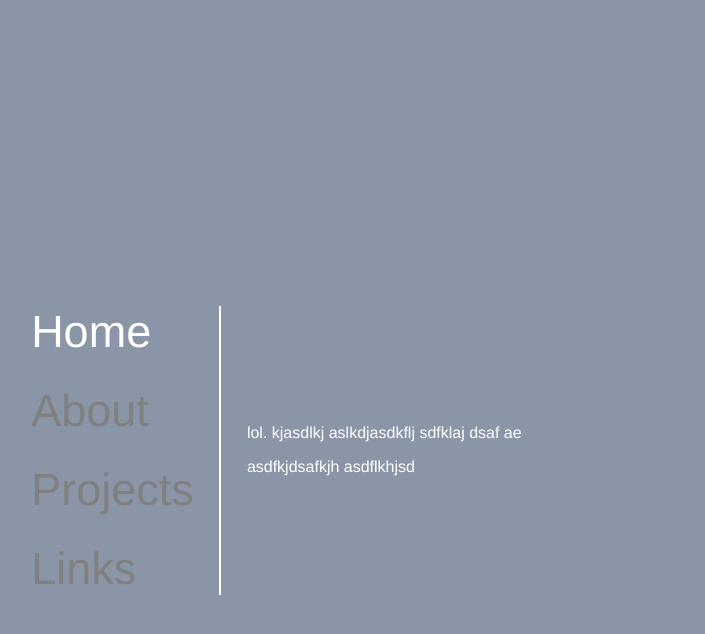
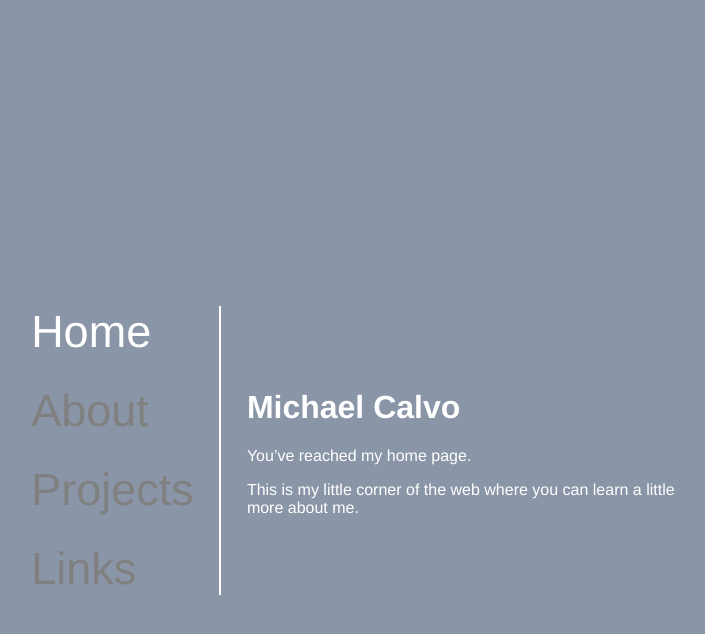
Before and after one commit to Mac-lp3/personal-site, a Jekyll site: the page built from index.md, in a window 1280 px wide. Shown: the top 634 px of the page, without its empty margins (297-1002 px from the left). Built offline with Jekyll 4.4.1, drawn with Linux system fonts in a browser that asks for light colours; our own code applies the rules of GitHub Pages for plain Markdown files; part of the change alters nothing that is shown.

Commit message:
added proper content

```diff
--- a/_includes/about.md
+++ b/_includes/about.md
@@ -1,3 +1,11 @@
-# oh wow
+# Who is Michael Calvo
 
-It's like me, mario
+Michael graduated from Eastern Connecticut State Univeristy in 2012 with B.S. degrees in Mathematics and Computer Science.
+
+He has been a technologist of varying forms since 2011, from researcher to full stack developer.
+He has worked on three continents, primarily in healthcare IT, using technology to solve problems (or just
+make life easier).
+
+He is passionate about open source technology and tries to write software that improves the lives of others.
+
+Outside of work, he you can find him learning new programming languages and frameworks, at the gym, or on an adventure somewhere outside of the city.
--- a/_includes/links.md
+++ b/_includes/links.md
@@ -0,0 +1 @@
+# More About Me
--- a/_includes/projects.md
+++ b/_includes/projects.md
@@ -0,0 +1,8 @@
+## [Turnover](https://github.com/Mac-lp3/turnover)
+A quick and easy visual capacity model. Built mostly to help understand Java threading.
+
+## [RicketJS](https://github.com/Mac-lp3/ricketjs)
+A simple Javascript framework that allows you to chain together bash scripts and insert middleware.
+
+## [uFree](https://github.com/Mac-lp3/ufree)
+A python web app to help you and your friends decide on a vacation date.
--- a/index.md
+++ b/index.md
@@ -5,6 +5,8 @@
 layout: home
 ---
 
-lol. kjasdlkj aslkdjasdkflj sdfklaj dsaf ae
+# Michael Calvo
 
-asdfkjdsafkjh asdflkhjsd
+You've reached my home page.
+
+This is my little corner of the web where you can learn a little more about me.
```
